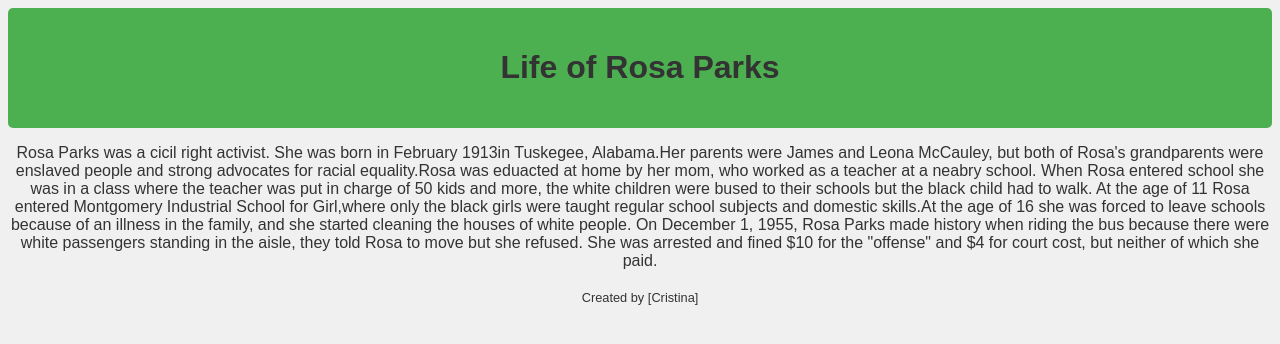
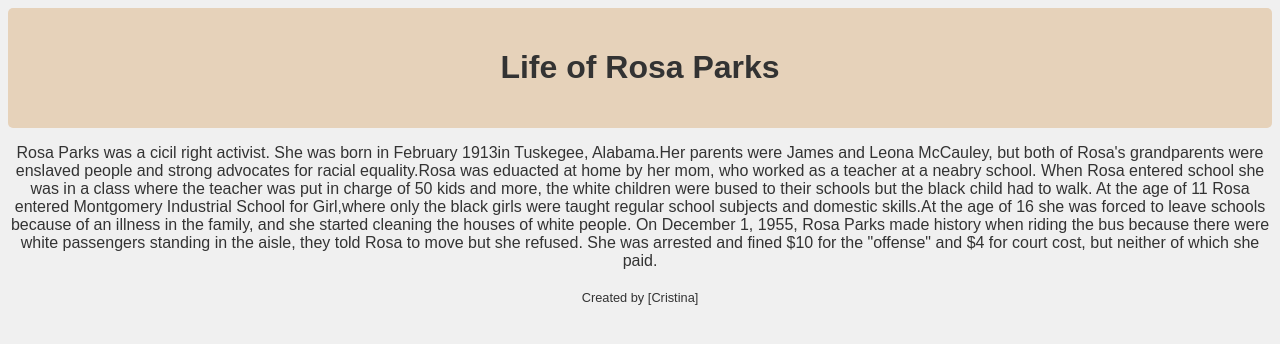
Before and after one commit to cristinaa45/Black-History-Month, a plain HTML site: page index.html in a window 1280 px wide. Drawn offline with Linux system fonts and the light colour scheme.

Commit message:
Update styles.css

```diff
--- a/styles.css
+++ b/styles.css
@@ -6,7 +6,7 @@
    }
 
    header {
-       background-color: #4CAF50;
+       background-color: #e6d2ba;
        padding: 20px;
        border-radius: 5px;
    }
```
